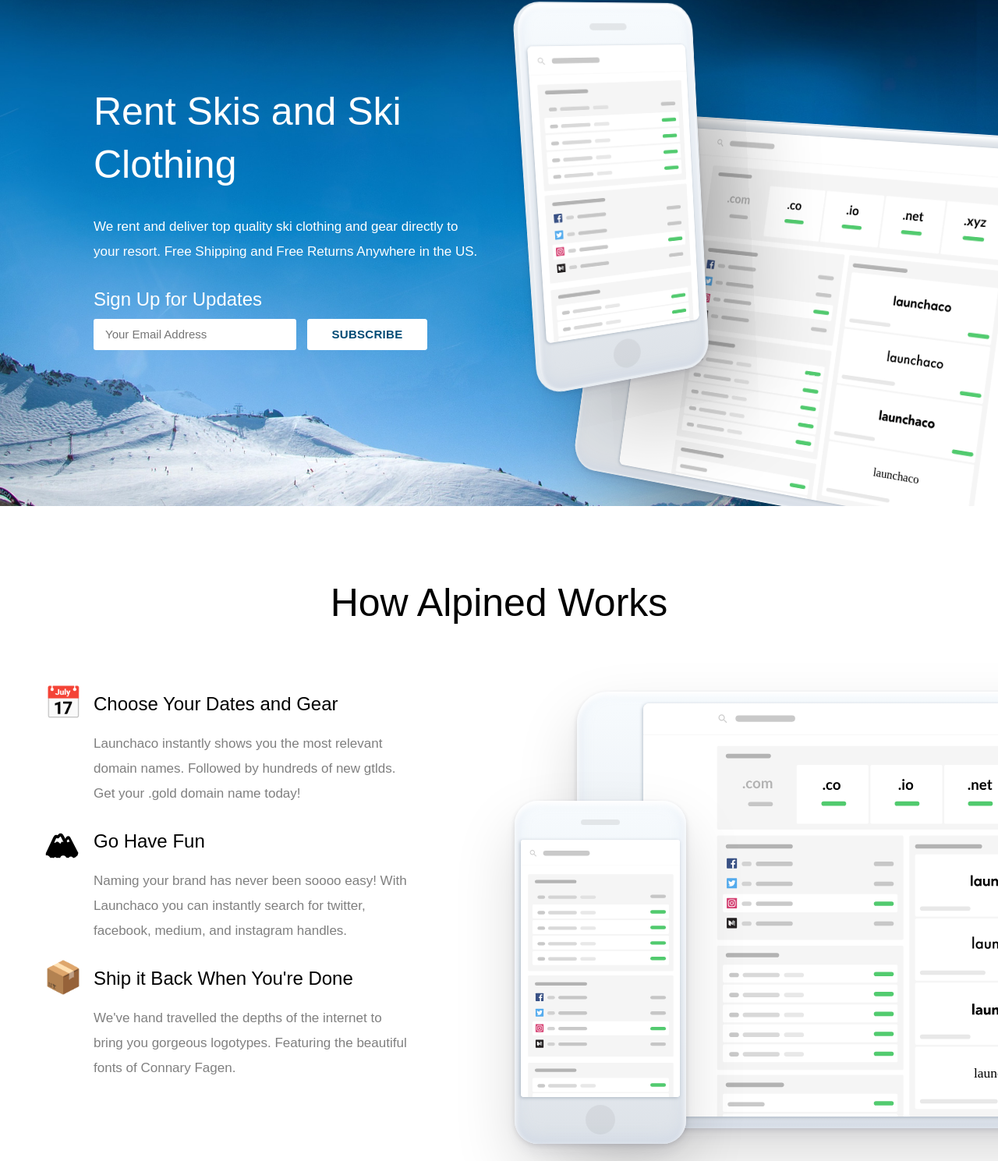
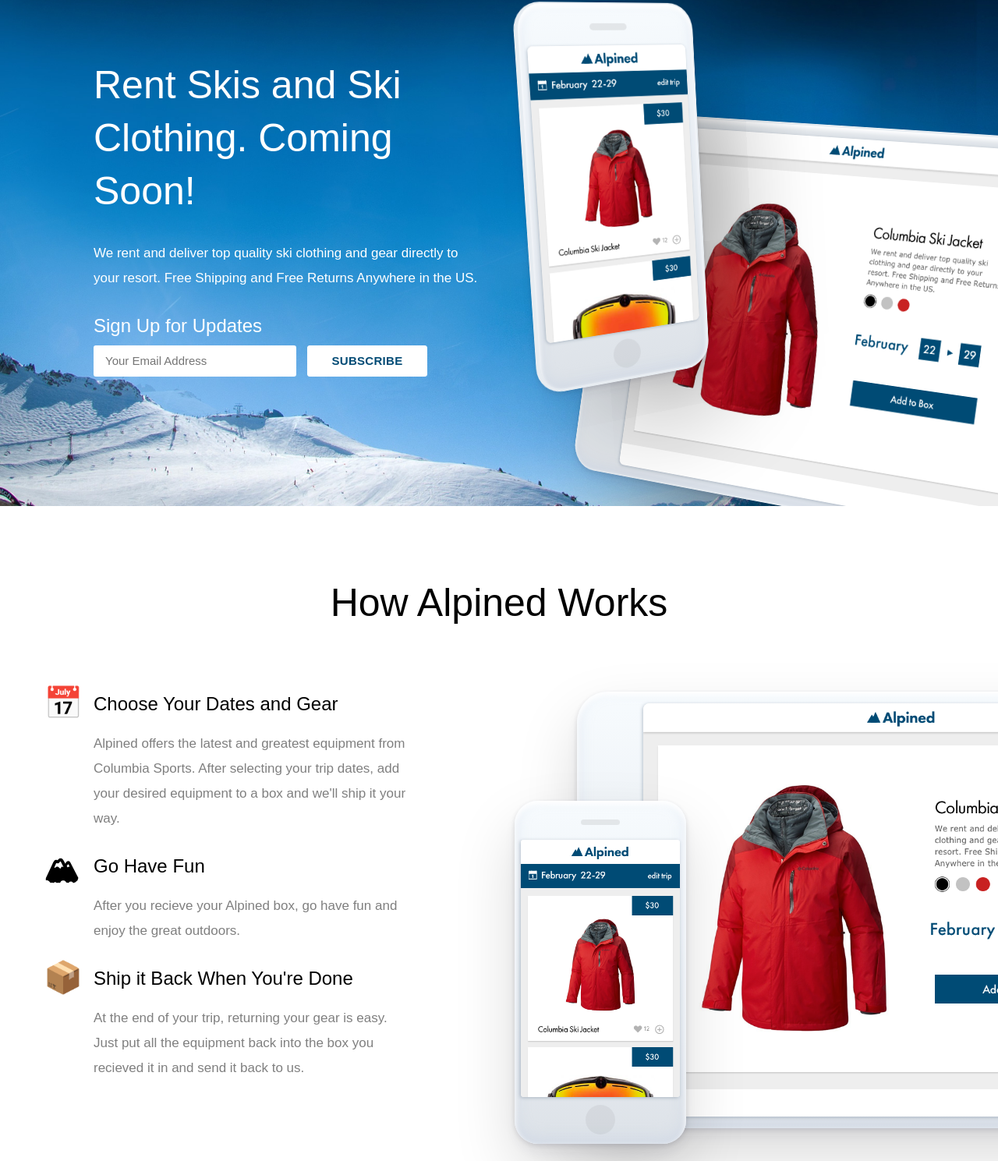
Before and after one commit to alpined-rental/alpined-rentail.github.io, a plain HTML site: page index.html in a window 1280 px wide. Shown: the part 106-1595 px from the top of the page at 78% size. Drawn offline with Linux system fonts and the light colour scheme.

Commit message:
Added Screens and Adjusted Copy

```diff
--- a/index.html
+++ b/index.html
@@ -17,7 +17,7 @@
       </div>
       <div class="container-lrg flex">
         <div class="col-6 centervertical">
-          <h1 class="heading">Rent Skis and Ski Clothing</h1>
+          <h1 class="heading">Rent Skis and Ski Clothing. Coming Soon!</h1>
           <h2 class="paragraph">We rent and deliver top quality ski clothing and gear directly to your resort. Free Shipping and Free Returns Anywhere in the US.</h2>
           <div class="ctas">
             <h3 class="subheading">Sign Up for Updates</h3>
@@ -28,10 +28,10 @@
         <div class="col-6 sidedevices">
           <div class="iphoneipad">
             <div class="iphone">
-              <div class="mask"><img src="img/mobileapp.svg" class="mask-img"/></div>
+              <div class="mask"><img src="img/alpined-iphone.png" class="mask-img"/></div>
             </div>
             <div class="ipad">
-              <div class="mask"><img src="img/webapp.svg" class="mask-img"/></div>
+              <div class="mask"><img src="img/alpined-tablet.png" class="mask-img"/></div>
             </div>
           </div>
         </div>
@@ -48,17 +48,17 @@
           <div class="steps">
             <div class="emoji"><b>📅</b></div>
             <h3 class="subheading">Choose Your Dates and Gear</h3>
-            <p class="paragraph">Launchaco instantly shows you the most relevant domain names. Followed by hundreds of new gtlds. Get your .gold domain name today!</p>
+            <p class="paragraph">Alpined offers the latest and greatest equipment from Columbia Sports. After selecting your trip dates, add your desired equipment to a box and we'll ship it your way. </p>
           </div>
           <div class="steps">
             <div class="emoji"><b>🏔</b></div>
             <h3 class="subheading">Go Have Fun</h3>
-            <p class="paragraph">Naming your brand has never been soooo easy! With Launchaco you can instantly search for twitter, facebook, medium, and instagram handles.</p>
+            <p class="paragraph">After you recieve your Alpined box, go have fun and enjoy the great outdoors.</p>
           </div>
           <div class="steps">
             <div class="emoji"><b>📦</b></div>
             <h3 class="subheading">Ship it Back When You're Done</h3>
-            <p class="paragraph">We've hand travelled the depths of the internet to bring you gorgeous logotypes. Featuring the beautiful fonts of Connary Fagen.</p>
+            <p class="paragraph">At the end of your trip, returning your gear is easy. Just put all the equipment back into the box you recieved it in and send it back to us. </p>
           </div>
         </div>
         <div class="col-1"></div>
@@ -66,10 +66,10 @@
           <div class="sidedevices">
             <div class="iphoneipad2">
               <div class="iphone">
-                <div class="mask"><img src="img/mobileapp.svg" class="mask-img"/></div>
+                <div class="mask"><img src="img/alpined-iphone.png" class="mask-img"/></div>
               </div>
               <div class="ipad">
-                <div class="mask"><img src="img/webapp.svg" class="mask-img"/></div>
+                <div class="mask"><img src="img/alpined-tablet.png" class="mask-img"/></div>
               </div>
             </div>
           </div>
```
Also changed, not shown: img/alpined-iphone.png (added), img/alpined-tablet.png (added), 1 other file.
